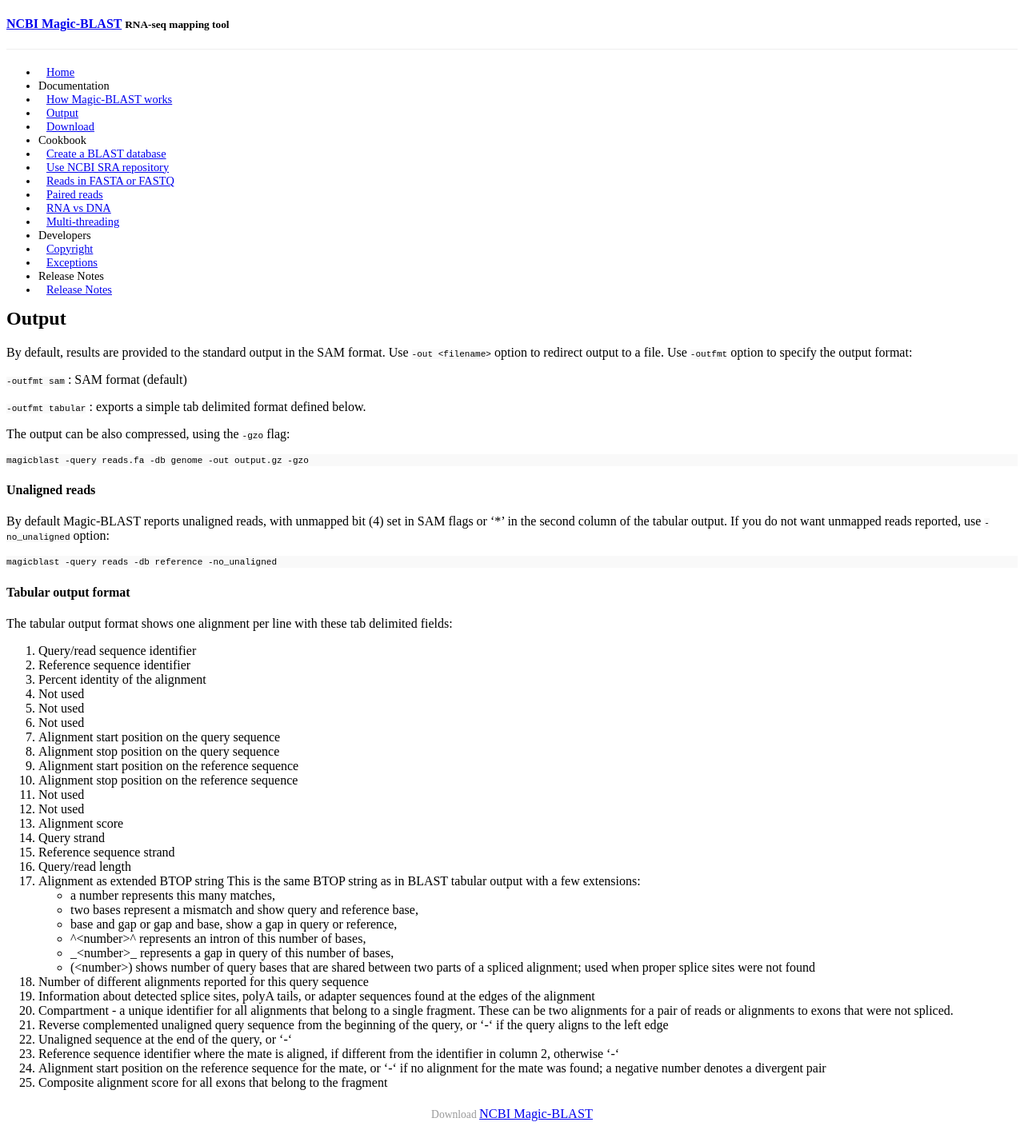
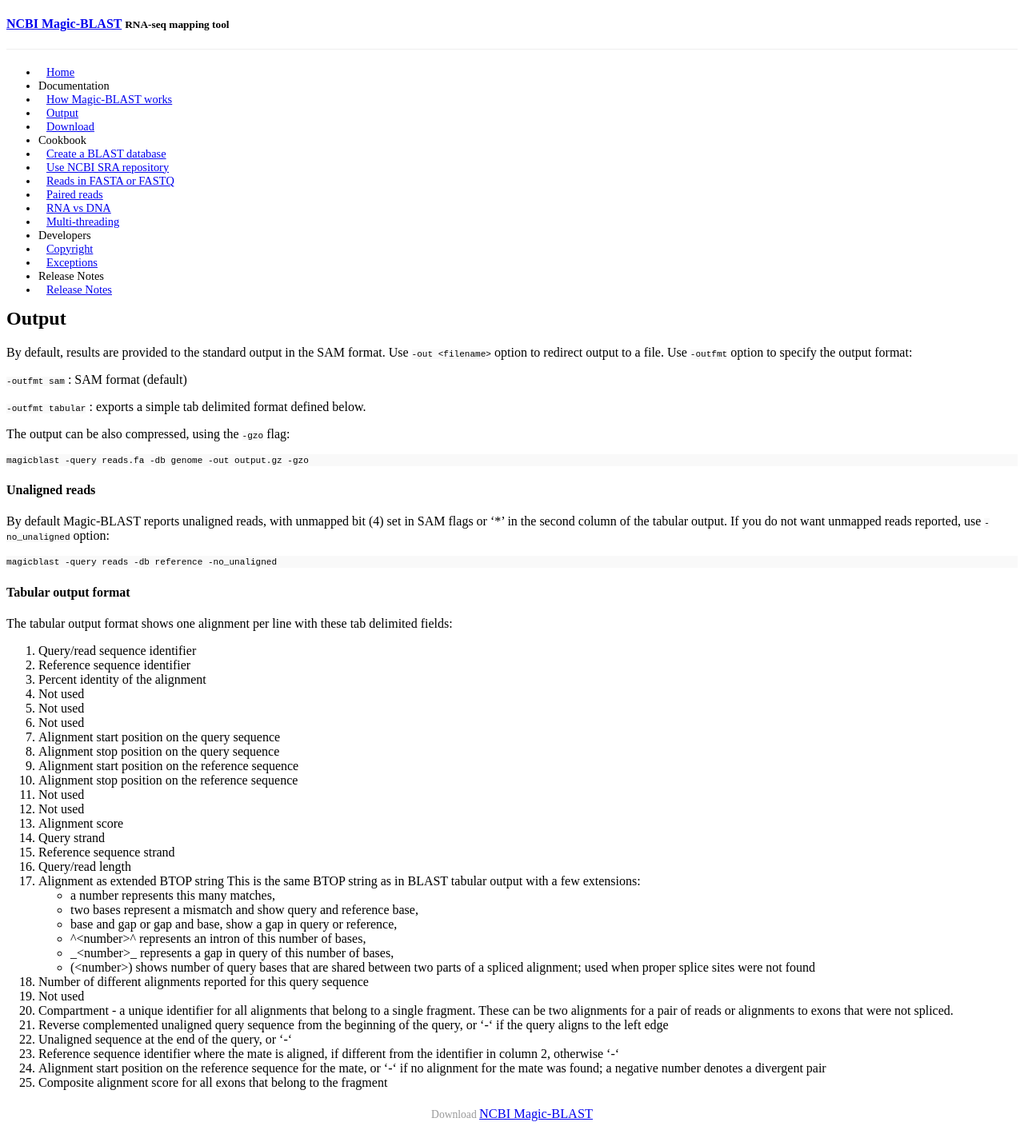
Before and after one commit to ncbi/magicblast, a Jekyll site: the page built from docs/_posts/2016-12-29-output.md, in a window 1280 px wide. Shown: the whole page at 80% size. Built offline with Jekyll 4.4.1, drawn with Linux system fonts in a browser that asks for light colours; a style sheet for code colours, icons or effects is not loaded.

Commit message:
Updated description of column 19 in tabular output

```diff
--- a/docs/_posts/2016-12-29-output.md
+++ b/docs/_posts/2016-12-29-output.md
@@ -61,8 +61,7 @@
     two parts of a spliced alignment; used when proper splice sites
     were not found
 18. Number of different alignments reported for this query sequence
-19. Information about detected splice sites, polyA tails, or adapter
-    sequences found at the edges of the alignment
+19. Not used
 20. Compartment - a unique identifier for all alignments that belong to
     a single fragment. These can be two alignments for a pair of reads
     or alignments to exons that were not spliced.
```
